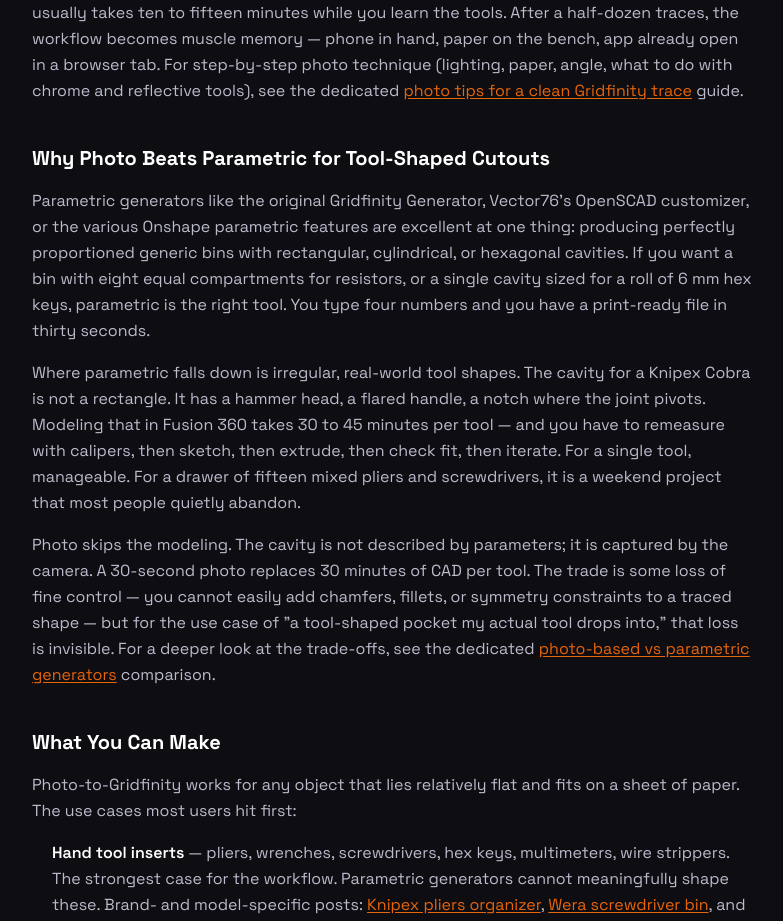
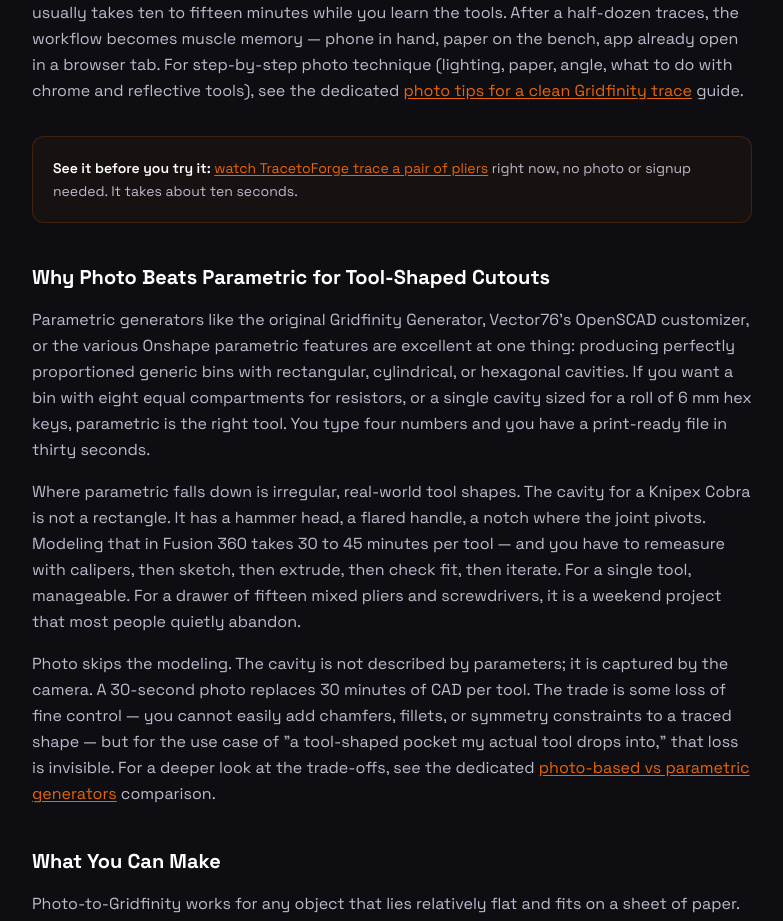
Before and after one commit to cwinland78-cpu/tracetoforge2, a React (Vite) app: page /blog/photo-to-gridfinity-guide in a window 1280 px wide. Shown: the part 2160-3081 px from the top of the page, without its empty margins (248-1031 px from the left). Built offline with nearby package versions, Linux system fonts and the light colour scheme; no server answers.

Commit message:
Mid-article live demo callout on top 4 traffic posts

```diff
--- a/src/pages/blog/CompetitorComparison.jsx
+++ b/src/pages/blog/CompetitorComparison.jsx
@@ -106,6 +106,10 @@ export default function CompetitorComparison() {
         axis. Pick by the use case, not by a perceived overall ranking.
       </p>
 
+
+      <div className="my-8 p-5 rounded-xl bg-brand/5 border border-brand/20">
+        <p className="!my-0 text-sm"><strong>See it before you try it:</strong> <a href="/editor/?sample=1">watch TracetoForge trace a pair of pliers</a> right now, no photo or signup needed. It takes about ten seconds.</p>
+      </div>
       <h2>When to Pick TracetoForge</h2>
 
       <p>
--- a/src/pages/blog/PackoutInserts.jsx
+++ b/src/pages/blog/PackoutInserts.jsx
@@ -71,6 +71,10 @@ export default function PackoutInserts() {
         Set the real-world dimensions (the paper size handles scaling automatically).
       </p>
 
+
+      <div className="my-8 p-5 rounded-xl bg-brand/5 border border-brand/20">
+        <p className="!my-0 text-sm"><strong>See it before you try it:</strong> <a href="/editor/?sample=1">watch TracetoForge trace a pair of pliers</a> right now, no photo or signup needed. It takes about ten seconds.</p>
+      </div>
       <h2>Step 3: Configure for Packout</h2>
 
       <p>
--- a/src/pages/blog/PhotoToGridfinityGuide.jsx
+++ b/src/pages/blog/PhotoToGridfinityGuide.jsx
@@ -101,6 +101,10 @@ export default function PhotoToGridfinityGuide() {
         <Link to="/blog/photo-tips-for-gridfinity-trace/">photo tips for a clean Gridfinity trace</Link> guide.
       </p>
 
+
+      <div className="my-8 p-5 rounded-xl bg-brand/5 border border-brand/20">
+        <p className="!my-0 text-sm"><strong>See it before you try it:</strong> <a href="/editor/?sample=1">watch TracetoForge trace a pair of pliers</a> right now, no photo or signup needed. It takes about ten seconds.</p>
+      </div>
       <h2>Why Photo Beats Parametric for Tool-Shaped Cutouts</h2>
 
       <p>
--- a/src/pages/blog/PrintedToolOrganizer.jsx
+++ b/src/pages/blog/PrintedToolOrganizer.jsx
@@ -91,6 +91,10 @@ export default function PrintedToolOrganizer() {
         2 minutes. Best for complex tool shapes where manual measurement would be tedious.
       </p>
 
+
+      <div className="my-8 p-5 rounded-xl bg-brand/5 border border-brand/20">
+        <p className="!my-0 text-sm"><strong>See it before you try it:</strong> <a href="/editor/?sample=1">watch TracetoForge trace a pair of pliers</a> right now, no photo or signup needed. It takes about ten seconds.</p>
+      </div>
       <h2>Choosing the Right Filament</h2>
 
       <h3>PLA</h3>
```
